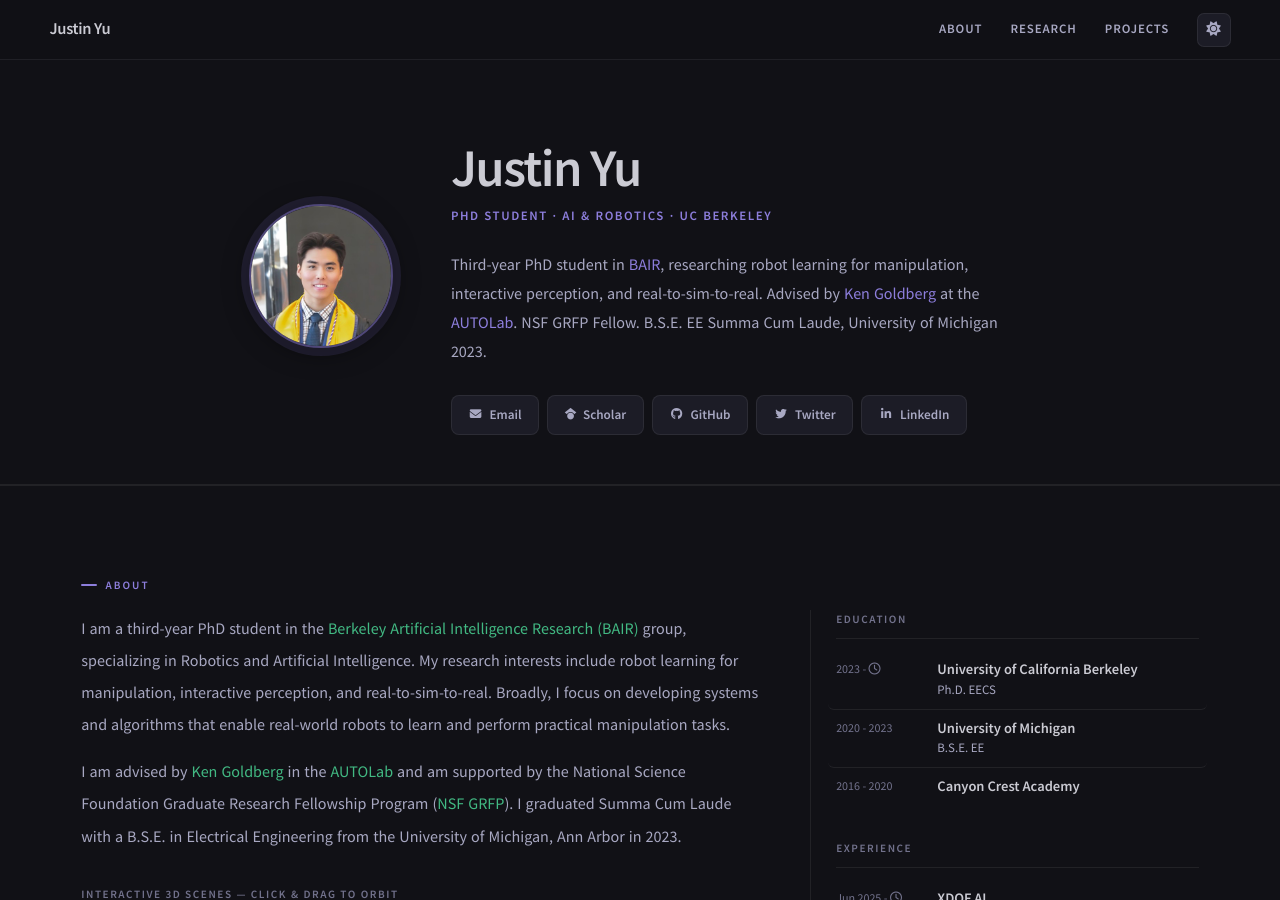
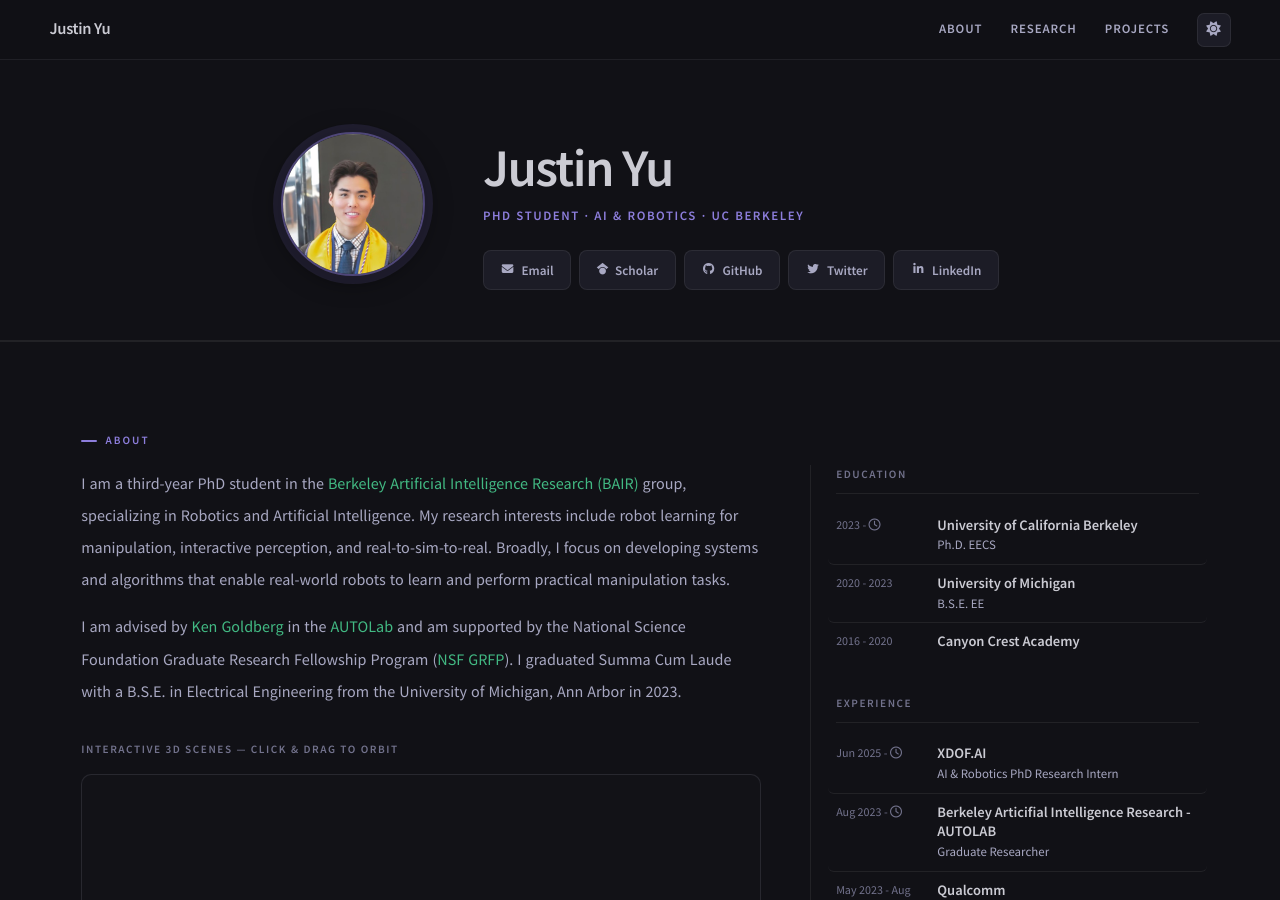
Before and after one commit to uynitsuj/uynitsuj.github.io, a Jekyll site: the page built from index.html, in a window 1280 px wide and 900 px high. Built offline with Jekyll 4.4.1, drawn with Linux system fonts in a browser that asks for light colours; nearby versions of some CDN libraries; a script that is not in the unit is left out.

Commit message:
rm hero bio text, seems redundant to about bio

```diff
--- a/_layouts/home.html
+++ b/_layouts/home.html
@@ -564,13 +564,13 @@
       <div class="hero-copy">
         <h1 class="hero-name">{{ site.owner.name }}</h1>
         <p class="hero-title">PhD Student &middot; AI &amp; Robotics &middot; UC Berkeley</p>
-        <p class="hero-bio">
+        <!-- <p class="hero-bio">
           Third-year PhD student in <a href="https://bair.berkeley.edu/" target="_blank">BAIR</a>,
           researching robot learning for manipulation, interactive perception, and real-to-sim-to-real.
           Advised by <a href="https://goldberg.berkeley.edu/" target="_blank">Ken Goldberg</a>
           at the <a href="https://autolab.berkeley.edu/" target="_blank">AUTOLab</a>.
           NSF GRFP Fellow. B.S.E. EE Summa Cum Laude, University of Michigan 2023.
-        </p>
+        </p> -->
         <div class="hero-ctas">
           {% if site.owner.email %}
           <a href="mailto:{{ site.owner.email }}" class="hero-cta">
```
